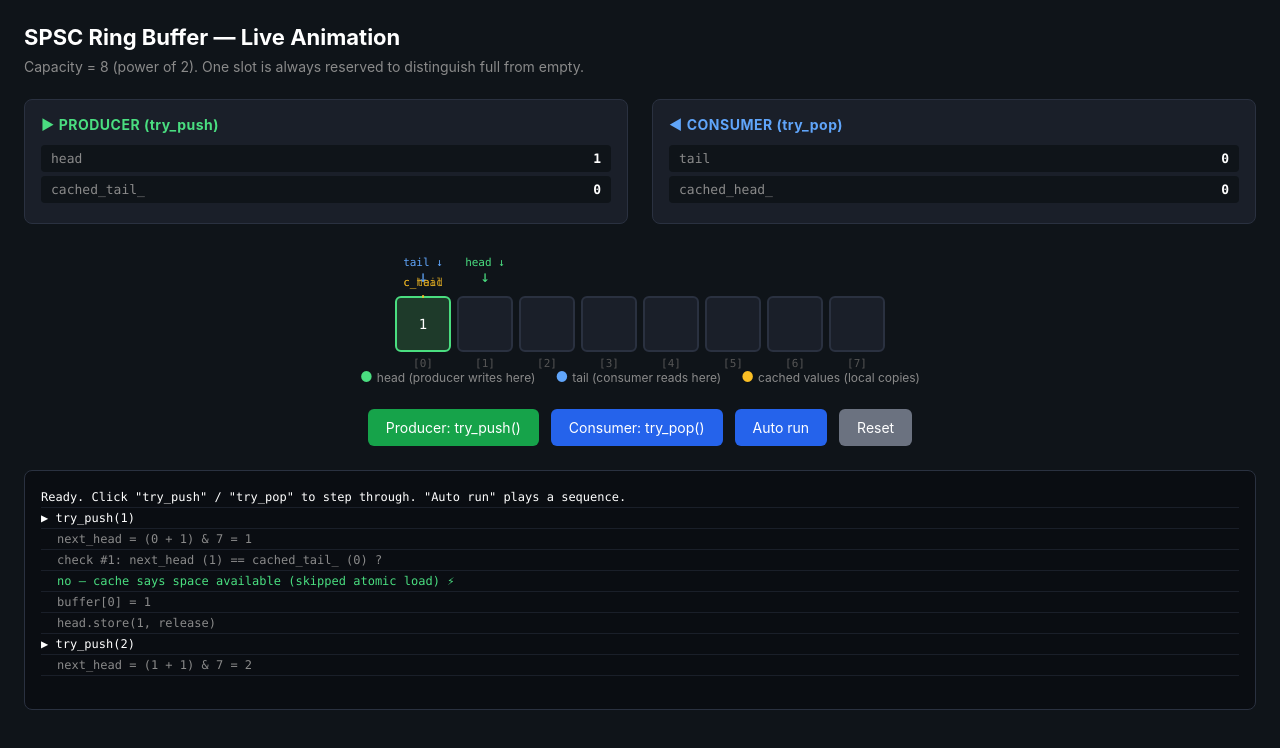
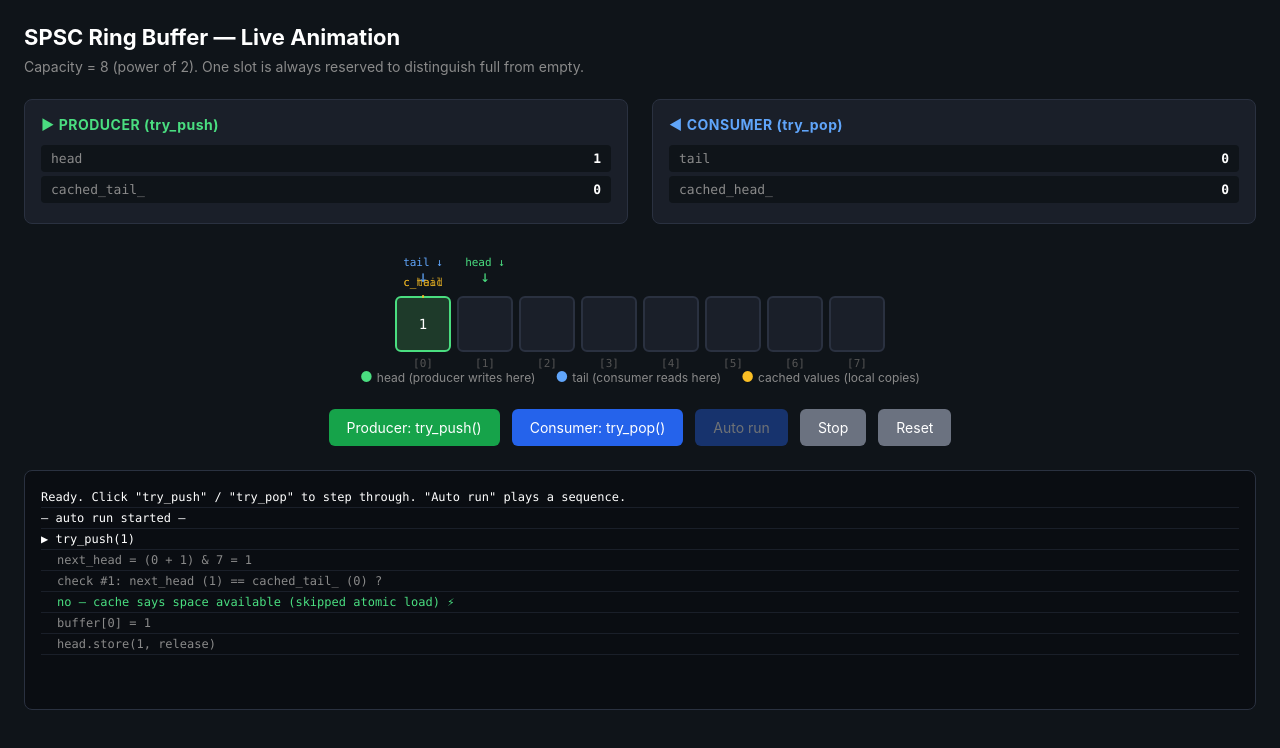
Before and after one commit to Nawazz-ish/spsc-ring-buffer-visualization, a plain HTML site: page index.html in a window 1280 px wide. Both pictures are taken after a click on the button "Auto run". Drawn offline with Linux system fonts and the light colour scheme.

Commit message:
Add Stop button for auto run

```diff
--- a/index.html
+++ b/index.html
@@ -194,7 +194,8 @@
   <div class="controls" style="margin-top: 24px;">
     <button class="push" onclick="tryPush()">Producer: try_push()</button>
     <button class="pop" onclick="tryPop()">Consumer: try_pop()</button>
-    <button onclick="autoRun()">Auto run</button>
+    <button id="autoBtn" onclick="autoRun()">Auto run</button>
+    <button id="stopBtn" class="reset" onclick="stopAuto()" disabled>Stop</button>
     <button class="reset" onclick="reset()">Reset</button>
   </div>
 
@@ -211,6 +212,7 @@
 let buffer = new Array(CAPACITY).fill(null);
 let counter = 1;
 let busy = false;
+let autoRunning = false;
 
 const bufEl = document.getElementById('buffer');
 const logEl = document.getElementById('log');
@@ -368,13 +370,34 @@
 }
 
 async function autoRun() {
-  for (let i = 0; i < 5; i++) await tryPush();
-  await sleep(300);
-  for (let i = 0; i < 3; i++) await tryPop();
-  await sleep(300);
-  for (let i = 0; i < 6; i++) await tryPush();
-  await sleep(300);
-  for (let i = 0; i < 8; i++) await tryPop();
+  if (autoRunning) return;
+  autoRunning = true;
+  document.getElementById('autoBtn').disabled = true;
+  document.getElementById('stopBtn').disabled = false;
+  log('— auto run started —');
+
+  const sequence = [
+    ...Array(5).fill('push'),
+    ...Array(3).fill('pop'),
+    ...Array(6).fill('push'),
+    ...Array(8).fill('pop'),
+  ];
+
+  for (const op of sequence) {
+    if (!autoRunning) break;
+    if (op === 'push') await tryPush(); else await tryPop();
+    if (!autoRunning) break;
+    await sleep(200);
+  }
+
+  stopAuto();
+}
+
+function stopAuto() {
+  if (autoRunning) log('— auto run stopped —');
+  autoRunning = false;
+  document.getElementById('autoBtn').disabled = false;
+  document.getElementById('stopBtn').disabled = true;
 }
 
 function reset() {
```
